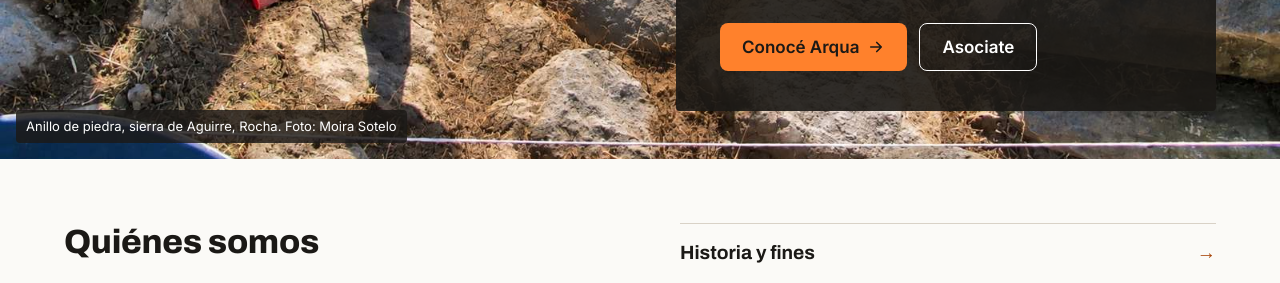
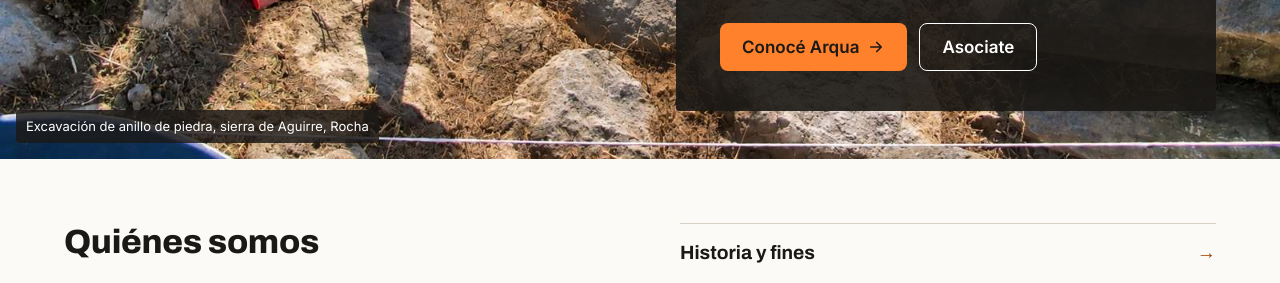
Before and after one commit to arqueologosuruguay/arqua-web, a Jekyll site: the page built from index.html, in a window 1280 px wide and 900 px high, scrolled down 363 px. Shown: the part 142-425 px from the top of the window. Built offline with Jekyll 4.4.1, drawn with Linux system fonts in a browser that asks for light colours.

Commit message:
Epígrafe de portada sin crédito de foto
Co-Authored-By: Claude Opus 5.5 <noreply@anthropic.com>
Claude-Session: https://claude.ai/code/session_011VaqS26KJSbTfVpcB47uB6

```diff
--- a/index.html
+++ b/index.html
@@ -5,7 +5,7 @@ title: Inicio
 <section class="portada">
   <figure class="portada__foto">
     <img src="{{ '/assets/img/portada-trabajo-campo.jpg' | relative_url }}" alt="Manos con guantes rojos limpian con pincel y pala un anillo de piedra en la sierra de Aguirre, Rocha">
-    <figcaption>Anillo de piedra, sierra de Aguirre, Rocha. Foto: Moira Sotelo</figcaption>
+    <figcaption>Excavación de anillo de piedra, sierra de Aguirre, Rocha</figcaption>
   </figure>
   <div class="contenedor portada__caja">
     <div class="portada__texto">
```
